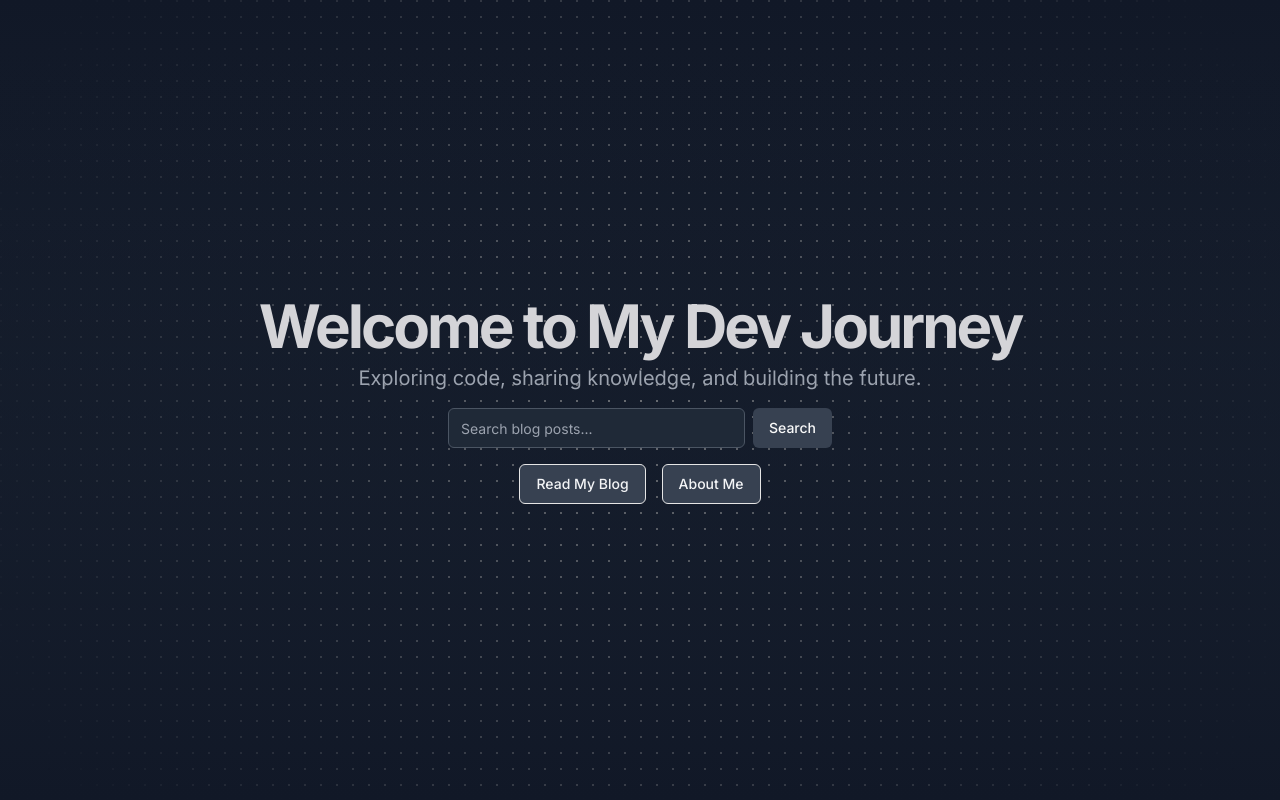
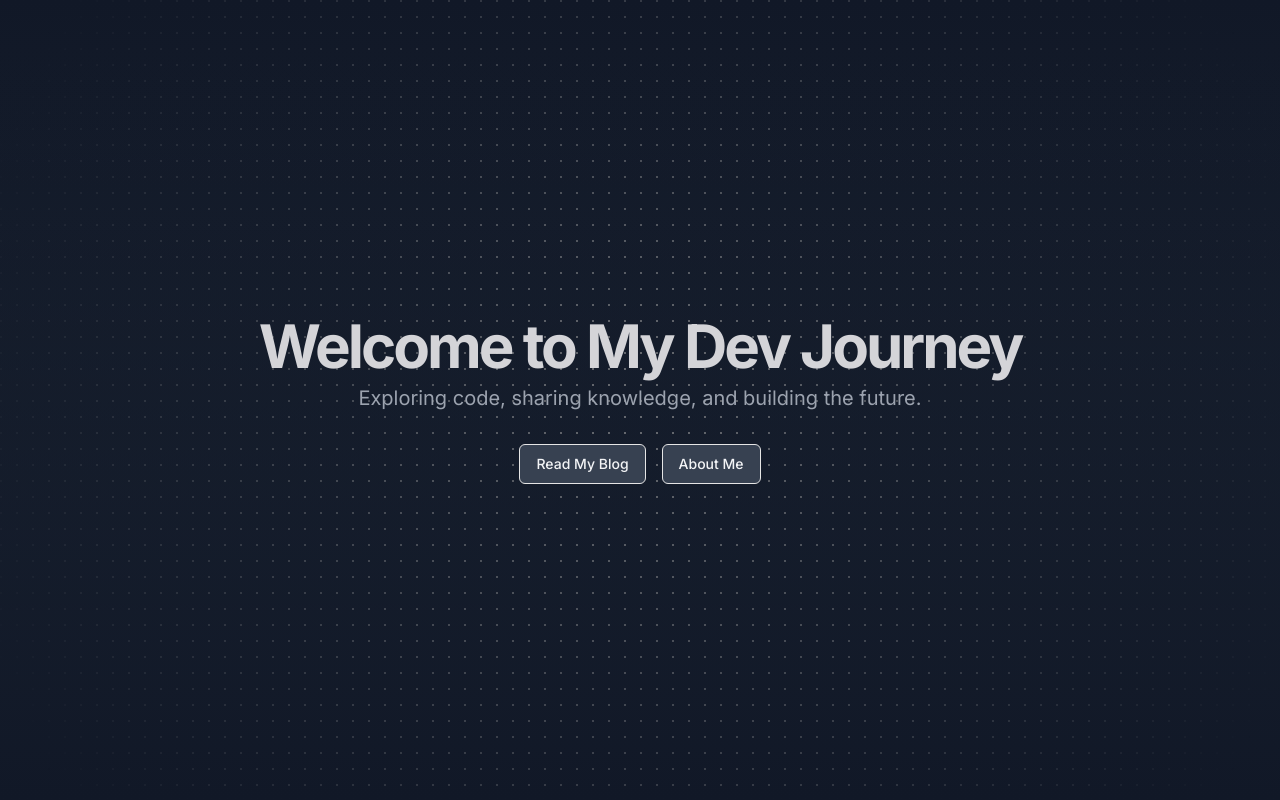
Before and after one commit to notcodesid/blogs, a Next.js app in the folder client/: page / in a window 1280 px wide. Built offline with nearby package versions, Linux system fonts and the light colour scheme.

Commit message:
comment the search bar

```diff
--- a/client/app/page.tsx
+++ b/client/app/page.tsx
@@ -22,14 +22,14 @@ export default function Home() {
           </div>
           <div className="w-full max-w-sm space-y-2">
             <form className="flex space-x-2">
-              <Input
+              {/* <Input
                 className="flex h-10 w-full rounded-md border border-gray-600 bg-gray-800 px-3 py-2 text-sm placeholder:text-gray-400 focus:outline-none focus:ring-2 focus:ring-gray-400 focus:ring-offset-2 focus:ring-offset-gray-900 disabled:cursor-not-allowed disabled:opacity-50"
                 placeholder="Search blog posts..."
                 type="text"
               />
               <Button type="submit" className="bg-gray-700 hover:bg-gray-600">
                 Search
-              </Button>
+              </Button> */}
             </form>
           </div>
           <div className="space-x-4">
```
